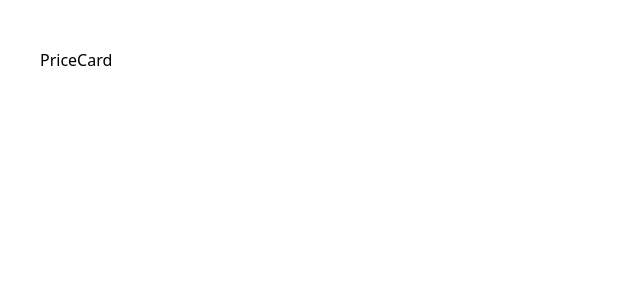
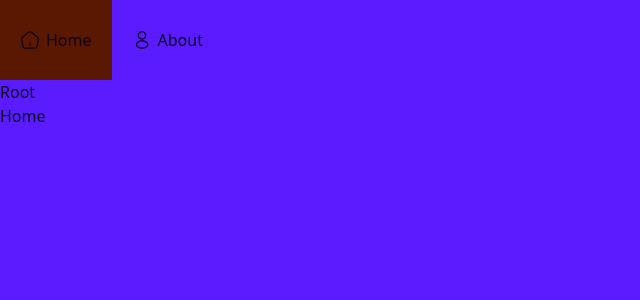
Before and after one commit to vnko1/portfolio, a Next.js app: page / in a window 1280 px wide. Shown: the top 300 px of the page, without its empty margins (0-640 px from the left). Built offline with nearby package versions, Linux system fonts and the light colour scheme.

Commit message:
added: page transition

```diff
--- /dev/null
+++ b/src/app/@tabs/about/page.tsx
@@ -0,0 +1,7 @@
+import React from "react";
+
+const About = () => {
+  return <section>About</section>;
+};
+
+export default About;
--- /dev/null
+++ b/src/app/@tabs/page.tsx
@@ -0,0 +1,7 @@
+import React from "react";
+
+const Home = () => {
+  return <section>Home</section>;
+};
+
+export default Home;
--- /dev/null
+++ b/src/app/default.tsx
@@ -0,0 +1,7 @@
+import React from "react";
+
+const Default = () => {
+  return <section>Root</section>;
+};
+
+export default Default;
--- a/src/app/layout.tsx
+++ b/src/app/layout.tsx
@@ -2,6 +2,9 @@ import React from "react";
 import type { Metadata } from "next";
 import { Poppins, Bai_Jamjuree, Inter } from "next/font/google";
 import "@/styles/globals.css";
+import Link from "next/link";
+import { NavLink } from "@/components";
+import { IconsEnum } from "@/types";
 
 const inter = Inter({
   variable: "--font-poppins",
@@ -17,12 +20,24 @@ export const metadata: Metadata = {
 
 export default function RootLayout({
   children,
+  tabs,
 }: Readonly<{
   children: React.ReactNode;
+  tabs: React.ReactNode;
 }>) {
   return (
     <html lang="en">
-      <body className={inter.variable}>{children}</body>
+      <body className={inter.variable}>
+        <NavLink icon={IconsEnum.Home} href={"/"}>
+          Home
+        </NavLink>
+        <NavLink icon={IconsEnum.Frame} href={"/about"}>
+          About
+        </NavLink>
+        <main>
+          {children} {tabs}
+        </main>
+      </body>
     </html>
   );
 }
--- a/src/app/page.tsx
+++ b/src/app/page.tsx
@@ -1,18 +1,5 @@
 import { PriceCard } from "@/components";
 
 export default async function Home() {
-  return (
-    <main>
-      <PriceCard
-        icon={{ id: 1, documentId: "asd", url: "/flash.svg" }}
-        id={1}
-        documentId="asd"
-        tariff="basic"
-        currency="$"
-        amount={30}
-        billing_system={"/hr"}
-        includes="Web development; -Advertising; -Music Writing; -Photography"
-      />
-    </main>
-  );
+  return <section>Root</section>;
 }
--- a/src/components/base/NavLink/NavLink.tsx
+++ b/src/components/base/NavLink/NavLink.tsx
@@ -1,8 +1,11 @@
+"use client";
 import React from "react";
 import Link, { LinkProps } from "next/link";
 
 import { IconsEnum } from "@/types";
 import { Icon } from "@/components";
+import { useRouter } from "next/navigation";
+import { sleep } from "@/utils";
 
 interface Props extends LinkProps {
   children: React.ReactNode;
@@ -15,15 +18,31 @@ const NavLink: React.FC<Props> = ({
   children,
   icon,
   size = 20,
+  href,
   ...props
-}) => (
+}) => {
+  const { push } = useRouter();
+  const handleClick = async (
+    e: React.MouseEvent<HTMLAnchorElement, MouseEvent>
+  ) => {
+    e.preventDefault();
+    document.body.classList.add("page-transition");
+    await sleep(300);
+    push(href as string);
+    await sleep(300);
+    document.body.classList.remove("page-transition");
+  };
+
+  return (
     <Link
+      href={href}
+      onClick={handleClick}
+      className={`inline-flex items-center justify-center gap-0-lg px-2-xs py-3-xs transition-all duration-300 font-normal text-xxs leading-16 text-light-primary dark:text-dark-primary hover:bg-light-secondary focus:bg-light-secondary dark:hover:bg-dark-secondary dark:focus:bg-dark-secondary ${classNames}`}
       {...props}
-    className={`inline-flex items-center justify-center gap-0-lg px-2-xs py-3-xs transition-all duration-300 font-normal text-xxs leading-16 text-light-primary dark:text-dark-primary hover:bg-light-secondary focus:bg-light-secondary dark:hover:bg-dark-secondary dark:focus:bg-dark-secondary ${classNames}`}
     >
       <Icon icon={icon} size={size} />
       {children}
     </Link>
   );
-
+};
 export default NavLink;
--- a/src/styles/globals.css
+++ b/src/styles/globals.css
@@ -52,8 +52,13 @@
   .body3 {
     @apply font-normal text-xxs leading-28 text-light-text-primary dark:text-dark-text-primary;
   }
+
+  .page-transition {
+    @apply opacity-0 bg-light-primary dark:bg-dark-primary translate-y-10 blur-md;
+  }
 }
 
 body {
-  /* @apply h-screen body font-inter text-light-primary dark:text-dark-primary bg-light-accent-200 dark:bg-dark-accent-200 mix-blend-multiply bg-no-repeat bg-cover bg-main; */
+  @apply transition-all duration-300 ease-in-out  h-screen body font-inter text-light-primary dark:text-dark-primary bg-light-accent-200 dark:bg-dark-accent-200 mix-blend-multiply bg-no-repeat bg-cover;
+  /* bg-main */
 }
--- /dev/null
+++ b/src/utils/functions/index.ts
@@ -0,0 +1,2 @@
+export const sleep = (ms: number): Promise<void> =>
+  new Promise((res) => setTimeout(res, ms));
--- /dev/null
+++ b/src/utils/index.ts
@@ -0,0 +1 @@
+export * from "./functions";
```
Lines whose indentation alone changed are shown as unchanged.
